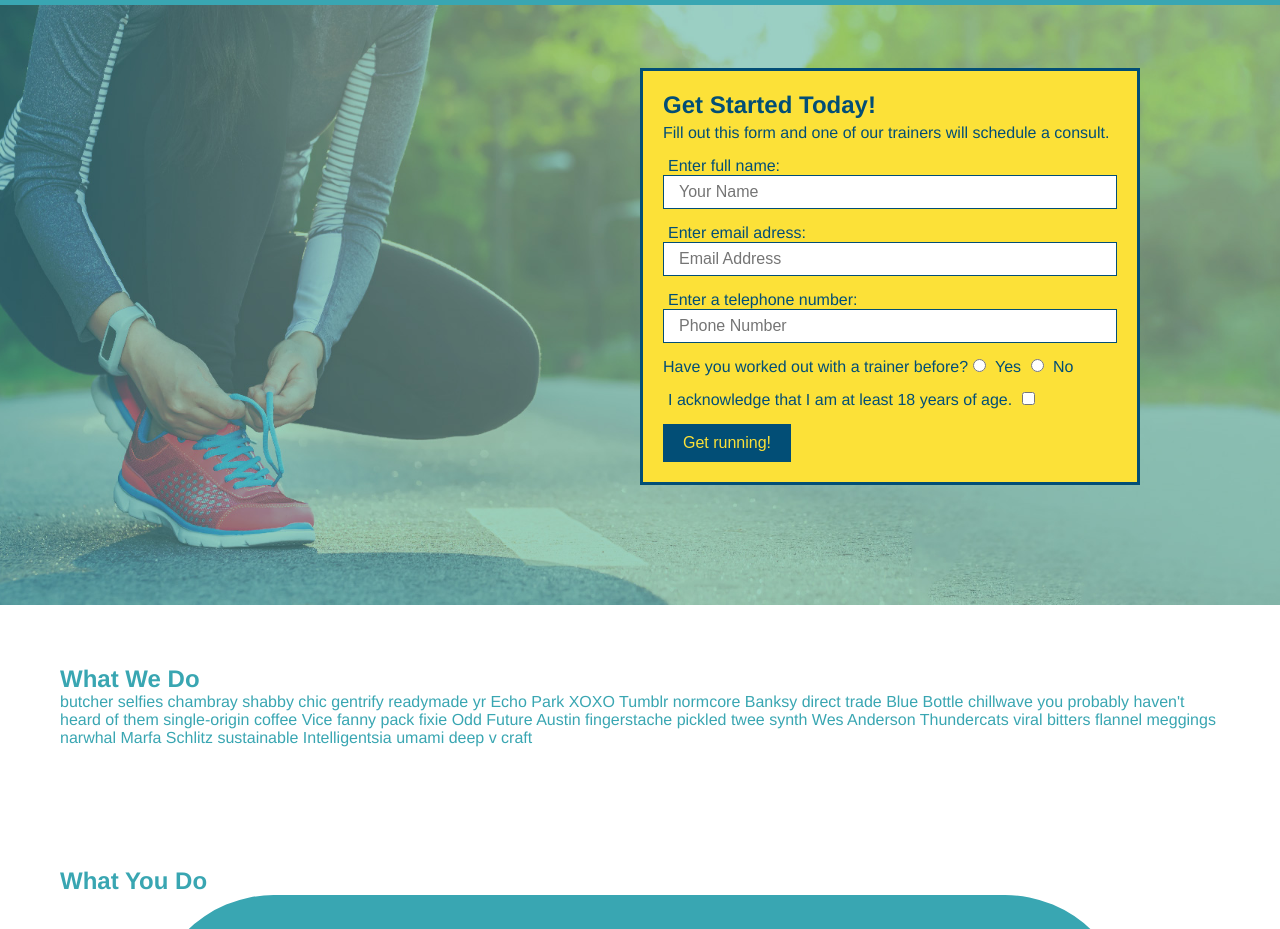
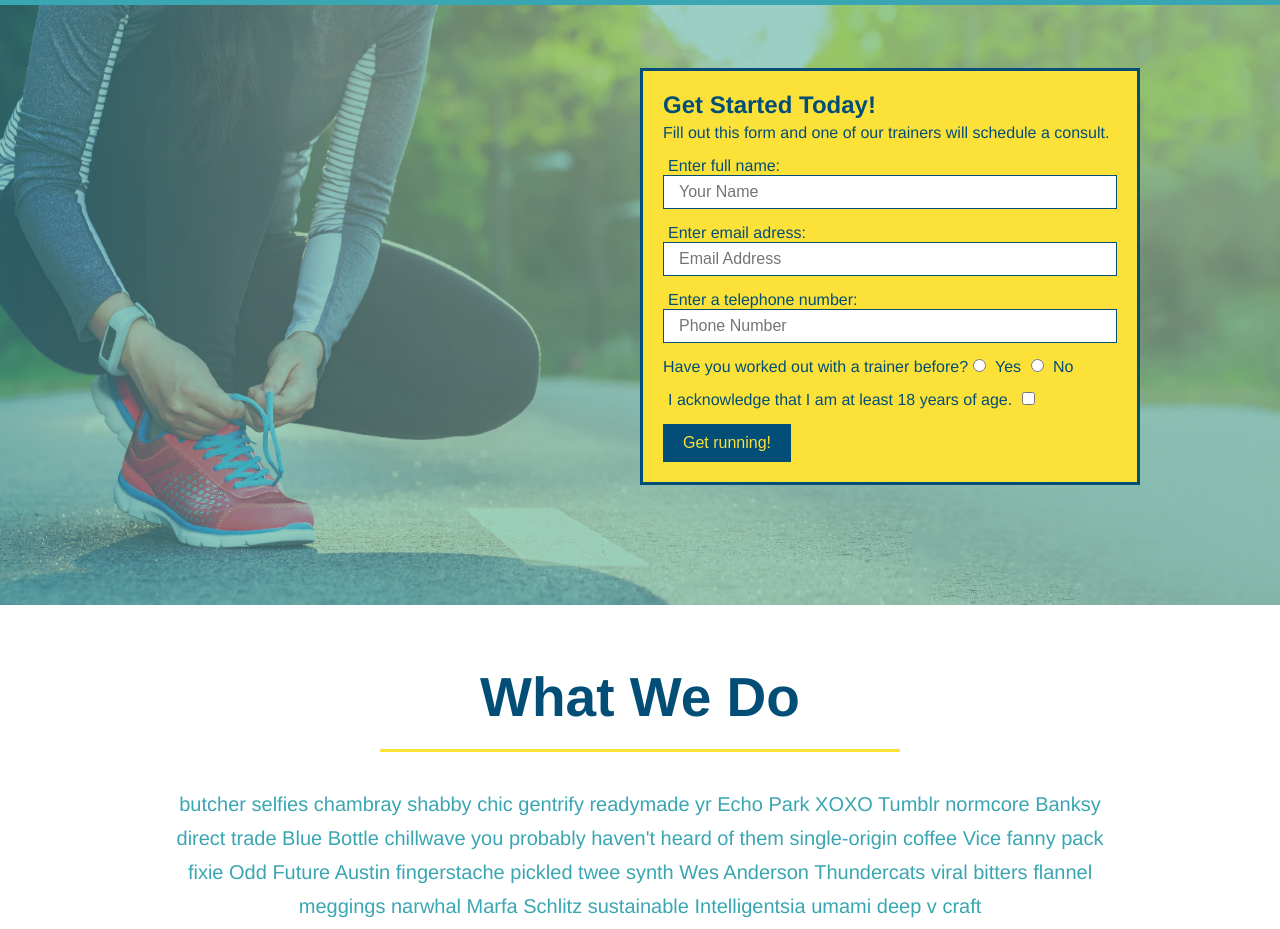
Before and after one commit to matt-gross-27/run-buddy, a plain HTML site: page index.html in a window 1280 px wide. Shown: the part 77-1006 px from the top of the page. Drawn offline with Linux system fonts and the light colour scheme.

Commit message:
style What We Do section

```diff
--- a/assets/css/style.css
+++ b/assets/css/style.css
@@ -3,6 +3,7 @@
     padding: 0;
     box-sizing: border-box;
 }
+
 body {
     /* more on this crazy alphanumerical value in a minute! */
     color: #39a6b2;
@@ -25,7 +26,7 @@ header h1 {
 
 header a {
     text-decoration: none;
-    color: #fce138;
+    color: #fce183;
 }
 
 header nav {
@@ -86,18 +87,12 @@ section {
     width: 500px;
     color: #024e76;
     border: solid 3px #024e76;
-    /*
-    Above code is shorthand for the following:
-    border-style: solid;
-    border-width: 3px;
-    border-color: #024e76;
-    */
     position: absolute;
     bottom: 120px;
     right: 140px;
 }
 
-h3 {
+.hero-form h3 {
     font-size: 24px;
     margin: 0;
 }
@@ -127,4 +122,26 @@ h3 {
     padding: 10px 20px;
     font-size: 16px;
 }
-/* HERO STYLES END /*
+/* HERO STYLES END */
+
+.intro {
+    text-align: center;
+}
+
+.intro h2 {
+    font-size: 55px;
+    color: #024e76;
+    margin-bottom: 35px;
+    padding: 0 100px 20px 100px;
+    border-bottom: 3px solid;
+    border-color: #fce138;
+    display: inline-block
+}
+
+.intro p {
+    line-height: 1.7;
+    color: #39a6b2;
+    width: 80%;
+    font-size: 20px;
+    margin: 0 auto;
+}
--- a/index.html
+++ b/index.html
@@ -69,7 +69,7 @@
     <!-- end hero -->
 
     <!-- "what we do section" -->
-    <section id="what-we-do">
+    <section id="what-we-do" class="intro">
         <h2>What We Do</h2>
         <p>
             butcher selfies chambray shabby chic gentrify readymade yr Echo Park XOXO Tumblr normcore Banksy direct trade Blue Bottle chillwave you probably haven't heard of them single-origin coffee Vice fanny pack fixie Odd Future Austin fingerstache pickled twee synth Wes Anderson Thundercats viral bitters flannel meggings narwhal Marfa Schlitz sustainable Intelligentsia umami deep v craft
```
